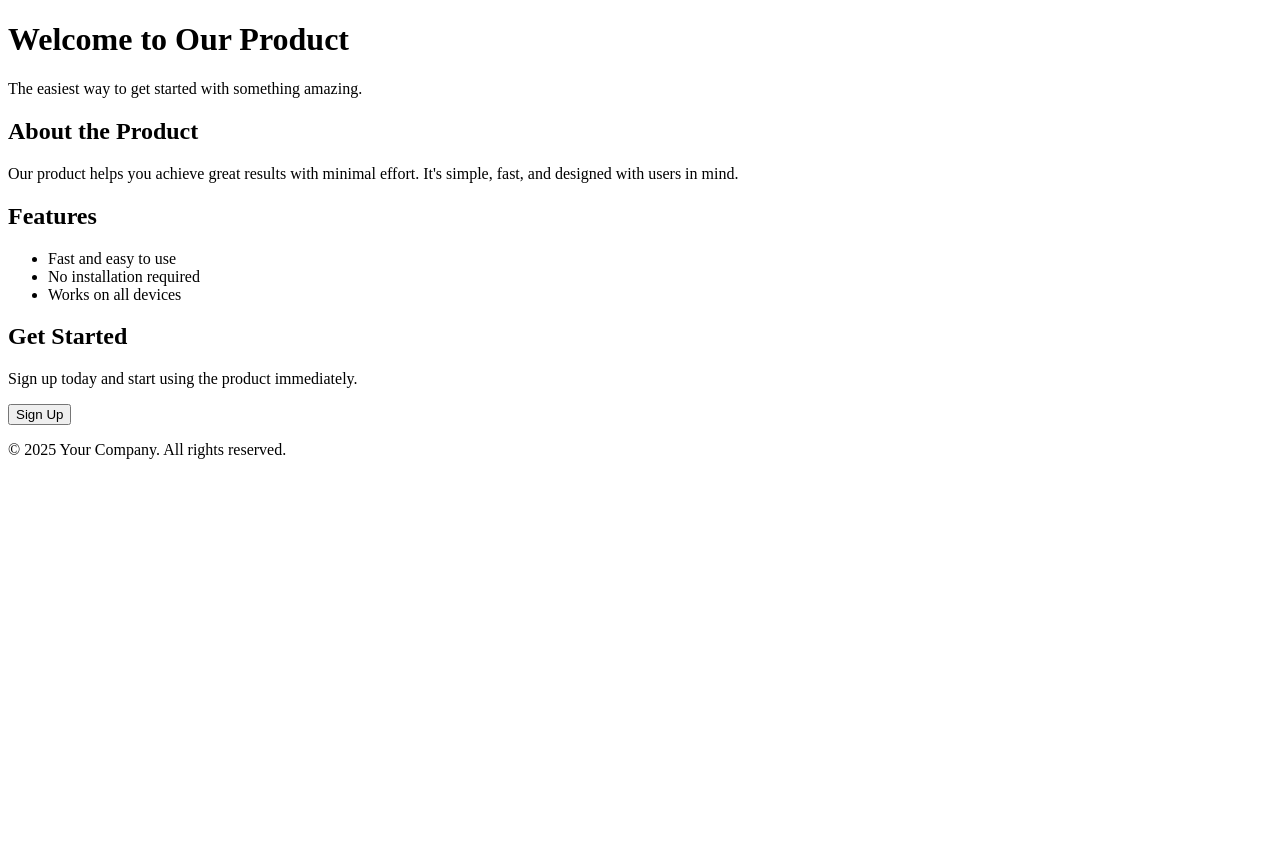
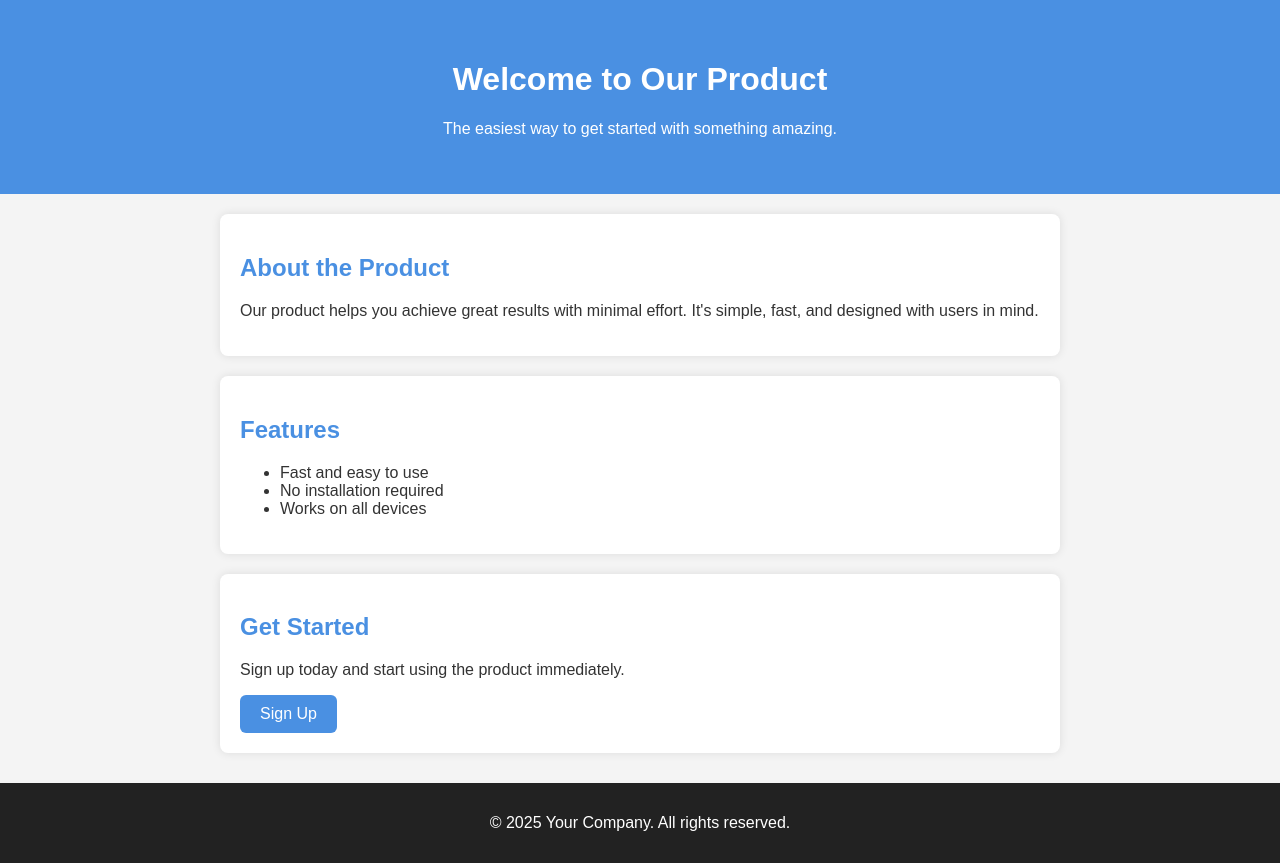
Before and after one commit to nithish-777-g/tc-project, a plain HTML site: page index.html in a window 1280 px wide. Before the commit the page ends 800 px from the top, so only its background shows below. Drawn offline with Linux system fonts and the light colour scheme.

Commit message:
Update index.html
i add styling

```diff
--- a/index.html
+++ b/index.html
@@ -4,6 +4,59 @@
     <meta charset="UTF-8">
     <meta name="viewport" content="width=device-width, initial-scale=1.0">
     <title>Simple Landing Page</title>
+
+    <style>
+        body {
+            margin: 0;
+            font-family: Arial, Helvetica, sans-serif;
+            background-color: #f4f4f4;
+            color: #333;
+        }
+
+        header {
+            background: #4a90e2;
+            color: white;
+            padding: 40px 20px;
+            text-align: center;
+        }
+
+        section {
+            background: white;
+            margin: 20px auto;
+            padding: 20px;
+            width: 80%;
+            max-width: 800px;
+            border-radius: 8px;
+            box-shadow: 0 0 10px rgba(0,0,0,0.1);
+        }
+
+        h2 {
+            color: #4a90e2;
+        }
+
+        button {
+            background: #4a90e2;
+            color: white;
+            padding: 10px 20px;
+            border: none;
+            border-radius: 6px;
+            cursor: pointer;
+            font-size: 16px;
+        }
+
+        button:hover {
+            background: #3b79bd;
+        }
+
+        footer {
+            text-align: center;
+            padding: 15px;
+            margin-top: 30px;
+            background: #222;
+            color: white;
+        }
+    </style>
+
 </head>
 <body>
 
```
